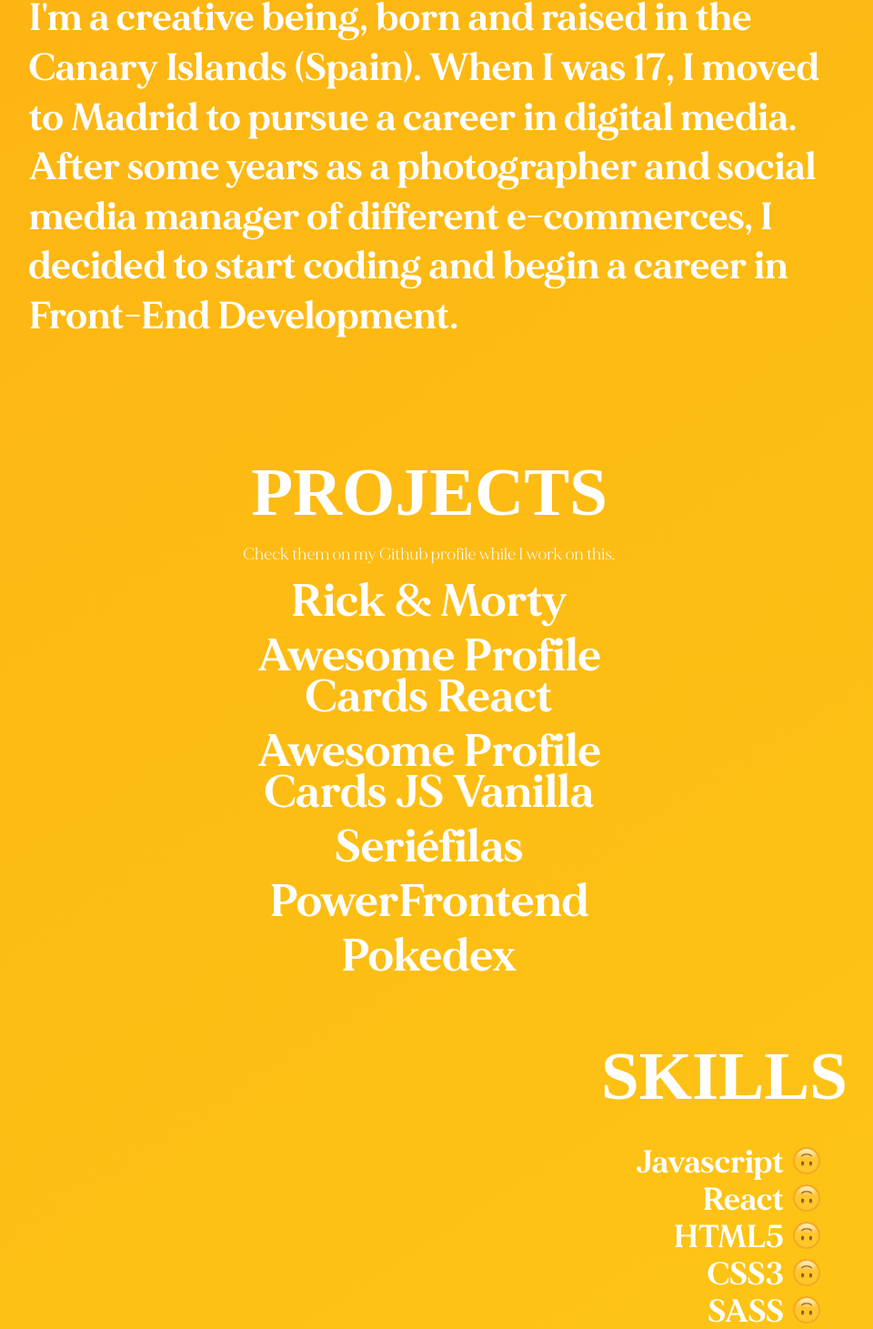
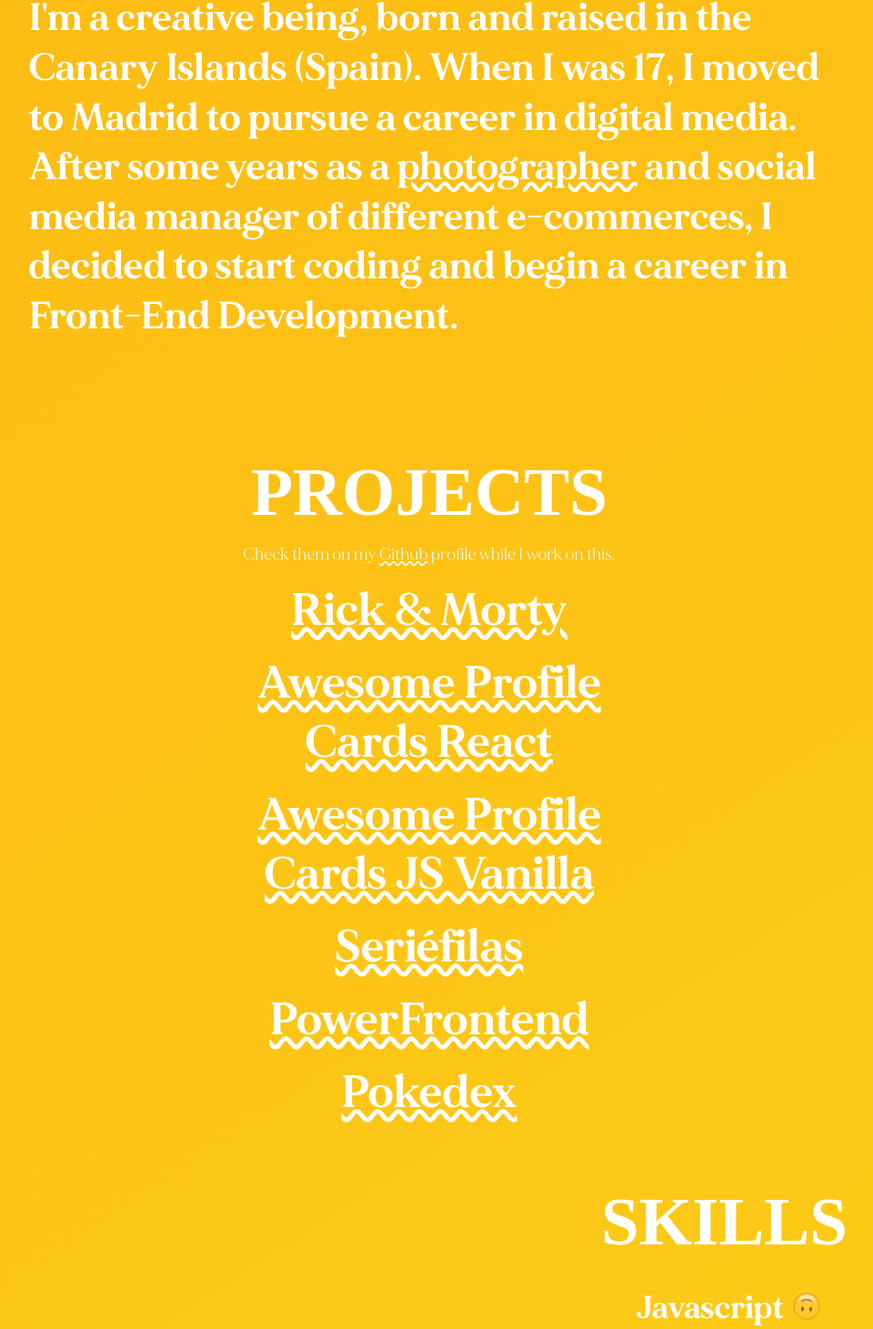
Before and after one commit to miriamschaefer/porfolio, a React (Create React App) app: page / in a window 1280 px wide. Shown: the part 337-1798 px from the top of the page at 91% size, without its empty margins (168-1128 px from the left). Built offline with nearby package versions, Linux system fonts and the light colour scheme; a web font is replaced by a local one.

Commit message:
add fade in

```diff
--- a/package.json
+++ b/package.json
@@ -13,6 +13,7 @@
     "node-sass": "^4.14.1",
     "react": "^16.13.1",
     "react-dom": "^16.13.1",
+    "react-reveal": "^1.2.2",
     "react-router-dom": "^5.2.0",
     "react-scripts": "3.4.3"
   },
--- a/src/components/About.js
+++ b/src/components/About.js
@@ -6,12 +6,21 @@ const About = () => {
       <h1 className="main__about__title">
         Hey, <span>it's Miriam!</span>
       </h1>
+
       <p className="main__about__introduction">
         I'm a creative being, born and raised in the Canary Islands (Spain).
         When I was 17, I moved to Madrid to pursue a career in digital media.
-        After some years as a photographer and social media manager of different
-        e-commerces, I decided to start coding and begin a career in Front-End
-        Development.
+        After some years as a{' '}
+        <a
+          href="http://www.instagram.com/miriamschaefer"
+          alt="Visit my Instagram"
+          title="Visit my instagram"
+          target="blank"
+        >
+          photographer
+        </a>{' '}
+        and social media manager of different e-commerces, I decided to start
+        coding and begin a career in Front-End Development.
       </p>
     </div>
   );
--- a/src/components/ProjectList.js
+++ b/src/components/ProjectList.js
@@ -1,4 +1,5 @@
 import React from 'react';
+import Fade from 'react-reveal/Fade';
 import Project from './Project';
 
 const ProjectList = (props) => {
@@ -23,7 +24,7 @@ const ProjectList = (props) => {
   // });
 
   return (
-    <>
+    <Fade left>
       <h2 className="main__subtitle">Projects</h2>
       <p className="main__projects__text">
         Check them on my{' '}
@@ -36,7 +37,7 @@ const ProjectList = (props) => {
         {listProject}
         {/* {isShown && projectImg} */}
       </ul>
-    </>
+    </Fade>
   );
 };
 
--- a/src/components/Skills.js
+++ b/src/components/Skills.js
@@ -1,8 +1,10 @@
 import React from 'react';
 import emoji from '../images/emoji-skills.png';
+import Fade from 'react-reveal/Fade';
 
 const Skills = () => {
   return (
+    <Fade right>
       <div className="main__skills">
         <h2 className="main__skills__title">Skills</h2>
 
@@ -51,6 +53,7 @@ const Skills = () => {
           </li>
         </ul>
       </div>
+    </Fade>
   );
 };
 
--- a/src/components/Stuff.js
+++ b/src/components/Stuff.js
@@ -1,8 +1,10 @@
 import React from 'react';
 import heart from '../images/emoji-heart.png';
+import Fade from 'react-reveal/Fade';
 
 const Stuff = () => {
   return (
+    <Fade left>
       <div className="main__stuff">
         <h2 className="main__stuff__title">Things that really matter</h2>
 
@@ -57,6 +59,7 @@ const Stuff = () => {
           </li>
         </ul>
       </div>
+    </Fade>
   );
 };
 
--- a/src/stylesheets/App.scss
+++ b/src/stylesheets/App.scss
@@ -32,3 +32,4 @@
 @import 'design/Header';
 @import 'design/Skills';
 @import 'design/stuff';
+@import 'design/links';
--- /dev/null
+++ b/src/stylesheets/design/_links.scss
@@ -0,0 +1,27 @@
+a {
+  text-decoration-line: underline;
+  text-decoration-style: wavy;
+
+  &:hover {
+    background: linear-gradient(
+      to right,
+      #fff 0%,
+      #fcdf1a 20%,
+      #fe950d 40%,
+      #f84770 60%,
+      #fff 80%
+    );
+    background-size: 200% auto;
+
+    background-clip: text;
+    -webkit-background-clip: text;
+    -webkit-text-fill-color: transparent;
+
+    animation: shine 3s linear infinite;
+    @keyframes shine {
+      to {
+        background-position: 200% center;
+      }
+    }
+  }
+}
--- a/src/stylesheets/design/_main.scss
+++ b/src/stylesheets/design/_main.scss
@@ -15,7 +15,7 @@
 
     &__title {
       margin-top: 35px;
-      font-size: rem(65);
+      font-size: rem(70);
       line-height: 90%;
       letter-spacing: 0.03em;
       font-family: $font-titles;
--- a/src/stylesheets/design/_projectList.scss
+++ b/src/stylesheets/design/_projectList.scss
@@ -34,9 +34,9 @@
     &__name {
       margin: 0 10px 15px 10px;
       text-align: center;
-      font-size: rem(22);
+      font-size: rem(28);
       font-family: $font-main;
-      line-height: 0.9em;
+      line-height: 1.3em;
 
       &:hover {
         @include link-hover;
--- a/src/stylesheets/design/_social.scss
+++ b/src/stylesheets/design/_social.scss
@@ -14,12 +14,6 @@
     font-size: rem(22);
   }
 
-  & a {
-    &:hover {
-      @include link-hover;
-    }
-  }
-
   &__icons {
     margin-top: 10px;
 
--- a/src/stylesheets/design/_stuff.scss
+++ b/src/stylesheets/design/_stuff.scss
@@ -52,11 +52,5 @@
         }
       }
     }
-
-    & a {
-      &:hover {
-        @include link-hover;
-      }
-    }
   }
 }
```
Also changed, not shown: src/images/emoji-stars.png (added), 1 other file (tests, documents, lock files or other folders). Lines whose indentation alone changed are shown as unchanged.
